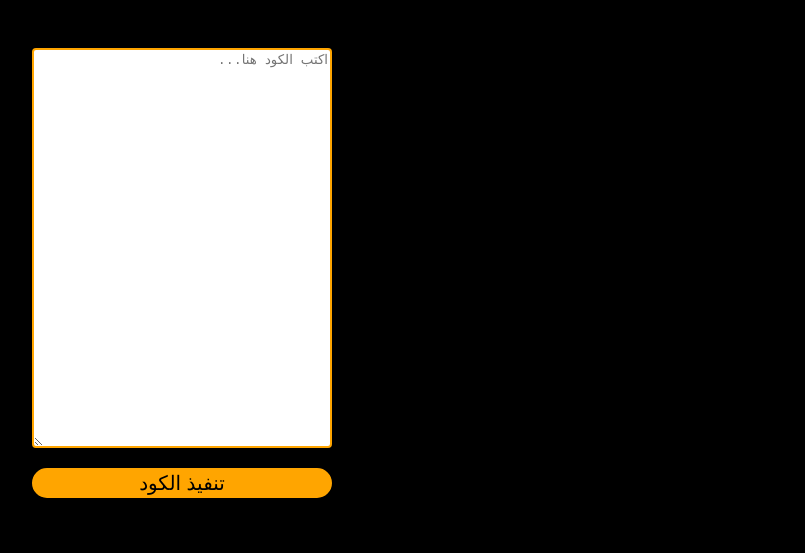
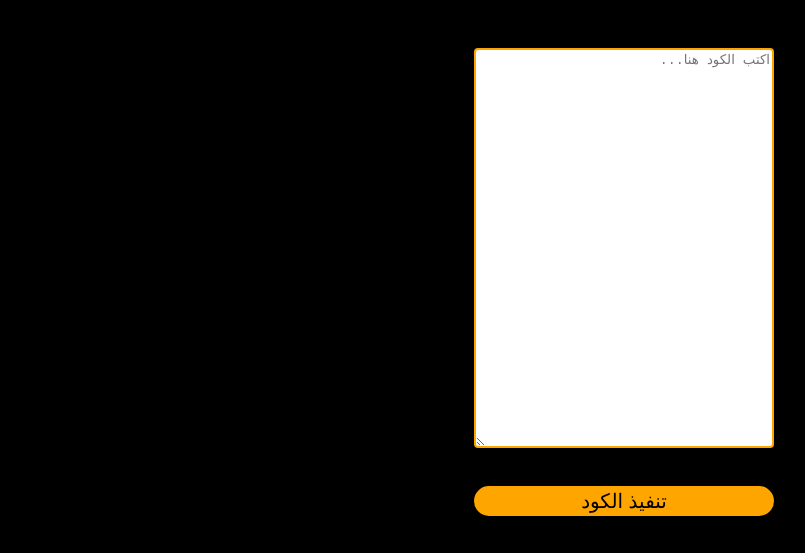
Before and after one commit to muzammilsoft/3EmaScript, a plain HTML site: page index.html in a window 1280 px wide. Shown: the whole page, without its empty margins (16-821 px from the left). Drawn offline with Linux system fonts and the light colour scheme.

Commit message:
Update index.html
تعديل صغير على الواجهة

```diff
--- a/index.html
+++ b/index.html
@@ -1,11 +1,16 @@
 <html>
 <head>
-<title>جازفا سكربت</title>
+<title>لغة عمة سكربت</title>
 
 <style type="text/css">
 
-body{
-background:black;
+body
+  {
+  background: black;
+    display: flex;
+    flex-direction: column;
+    align-items: center;
+
 }
 #codes{
 border:solid 2px orange;
```
